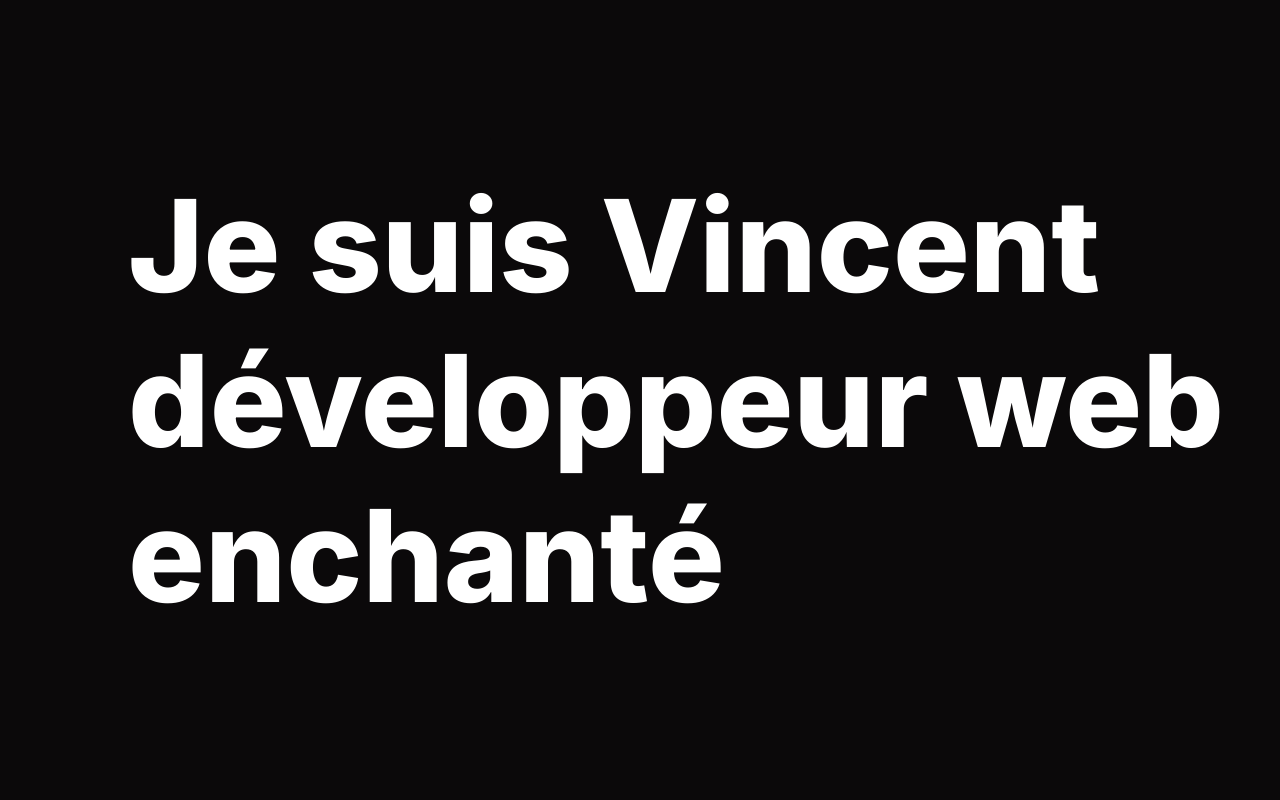
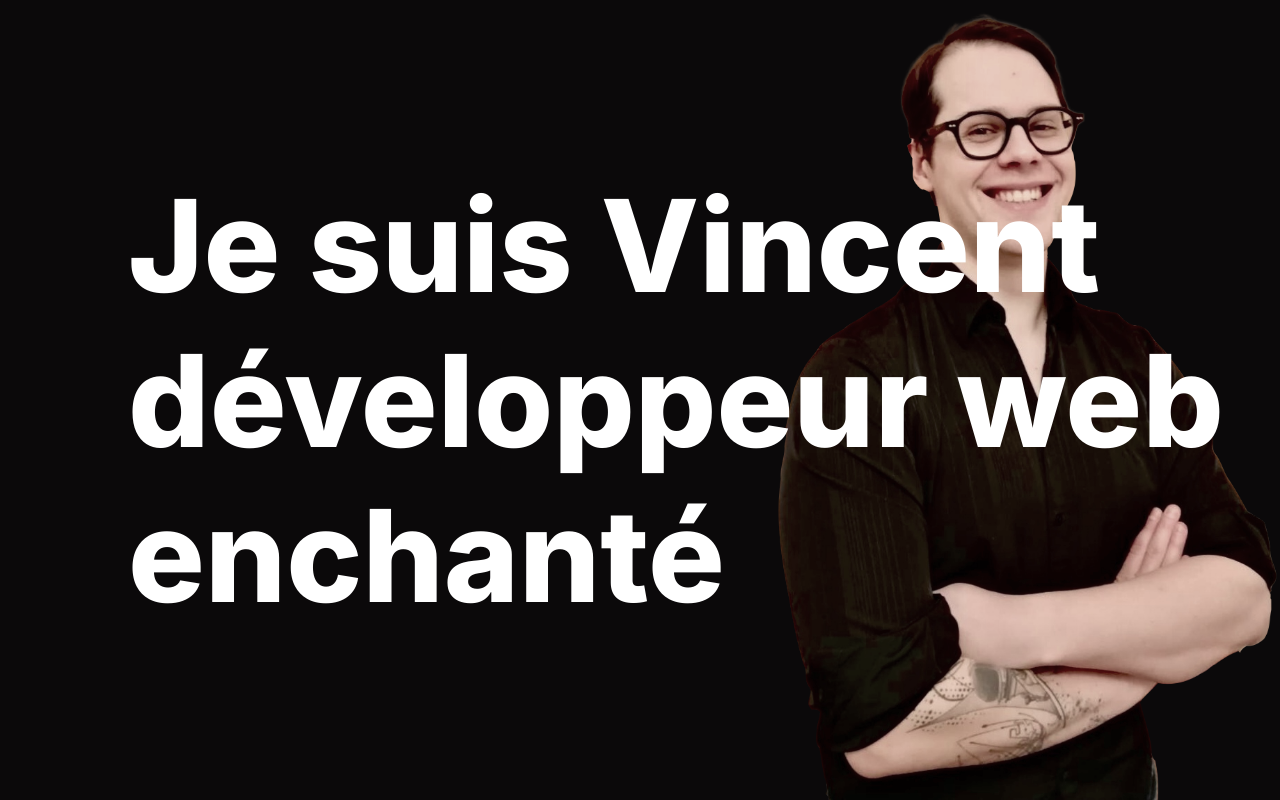
Before and after one commit to VincentCMLejeune/Portfolio, a React (Create React App) app in the folder portfolio/: page / in a window 1280 px wide. Built offline with nearby package versions, Linux system fonts and the light colour scheme.

Commit message:
Added profile picture

```diff
--- a/portfolio/src/screens/home/Home.jsx
+++ b/portfolio/src/screens/home/Home.jsx
@@ -1,7 +1,7 @@
 import { Link } from "react-router-dom";
 import { useState } from "react";
 
-// import profile from "../../assets/temp.png";
+import profile from "../../assets/profile.png";
 
 import styles from "./Home.module.css";
 
@@ -65,7 +65,7 @@ export default function Home() {
           )}
         </Link>
       </div>
-      {/* <img className={styles.profile} src={profile} alt="Profile" /> */}
+      <img className={styles.profile} src={profile} alt="Profile" />
     </div>
   );
 }
--- a/portfolio/src/screens/home/Home.module.css
+++ b/portfolio/src/screens/home/Home.module.css
@@ -16,6 +16,7 @@
 }
 
 .profile {
+  filter: saturate(0.5);
   position: fixed;
   z-index: -1;
   top: 0;
```
